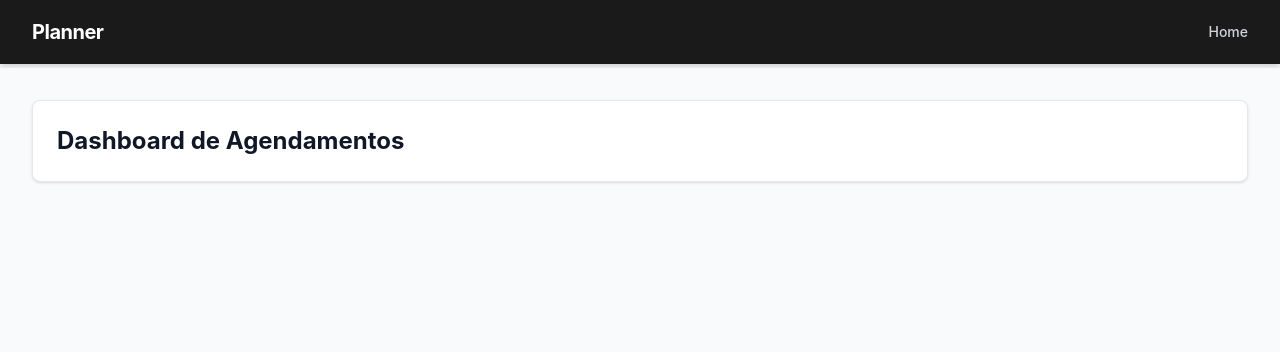
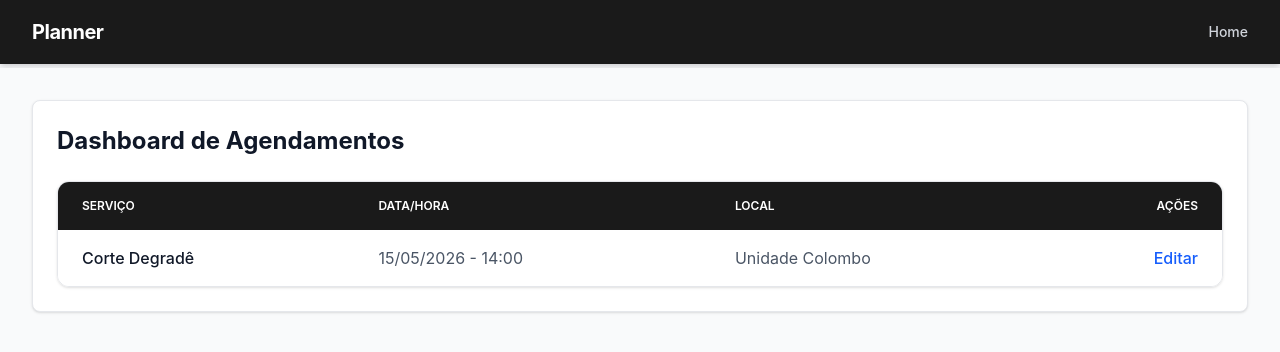
Before and after one commit to gilsonramos2026/fullstack-planner-app, a React (Vite) app in the folder planner-web/: page / in a window 1280 px wide. Shown: the top 352 px of the page. Built offline with nearby package versions, Linux system fonts and the light colour scheme.

Commit message:
feat: integrate Table component into Home and fix unused variable warning

```diff
--- a/planner-web/src/pages/Home.tsx
+++ b/planner-web/src/pages/Home.tsx
@@ -1,13 +1,14 @@
-// src/containers/Home/index.tsx
+import { Table } from './Table';
 
 export function Home() {
   return (
     <main className="min-h-screen bg-gray-50 py-8 px-4 sm:px-6 lg:px-8">
-      {/* Equivalente ao Container, Row e Col do Bootstrap */}
-      <div className="max-w-7xl mx-auto flex justify-center">
+      <div className="max-w-7xl mx-auto">
         <div className="w-full mb-3 bg-white p-6 rounded-lg shadow-sm border border-gray-200">
-           {/* Conteúdo da Home virá aqui */}
-           <h1 className="text-2xl font-bold text-gray-900">Dashboard de Agendamentos</h1>
+           <h1 className="text-2xl font-bold text-gray-900 mb-6">Dashboard de Agendamentos</h1>
+
+           {/* Chamando o componente para o valor ser lido e aparecer na tela */}
+           <Table />
         </div>
       </div>
     </main>
--- a/planner-web/src/pages/Table.tsx
+++ b/planner-web/src/pages/Table.tsx
@@ -1,5 +1,3 @@
-import { DesktopTable } from './DesktopTable'; // Se quiser manter separado
-// OU FAÇA TUDO AQUI EMBAIXO:
 
 export function Table() {
   return (
```
